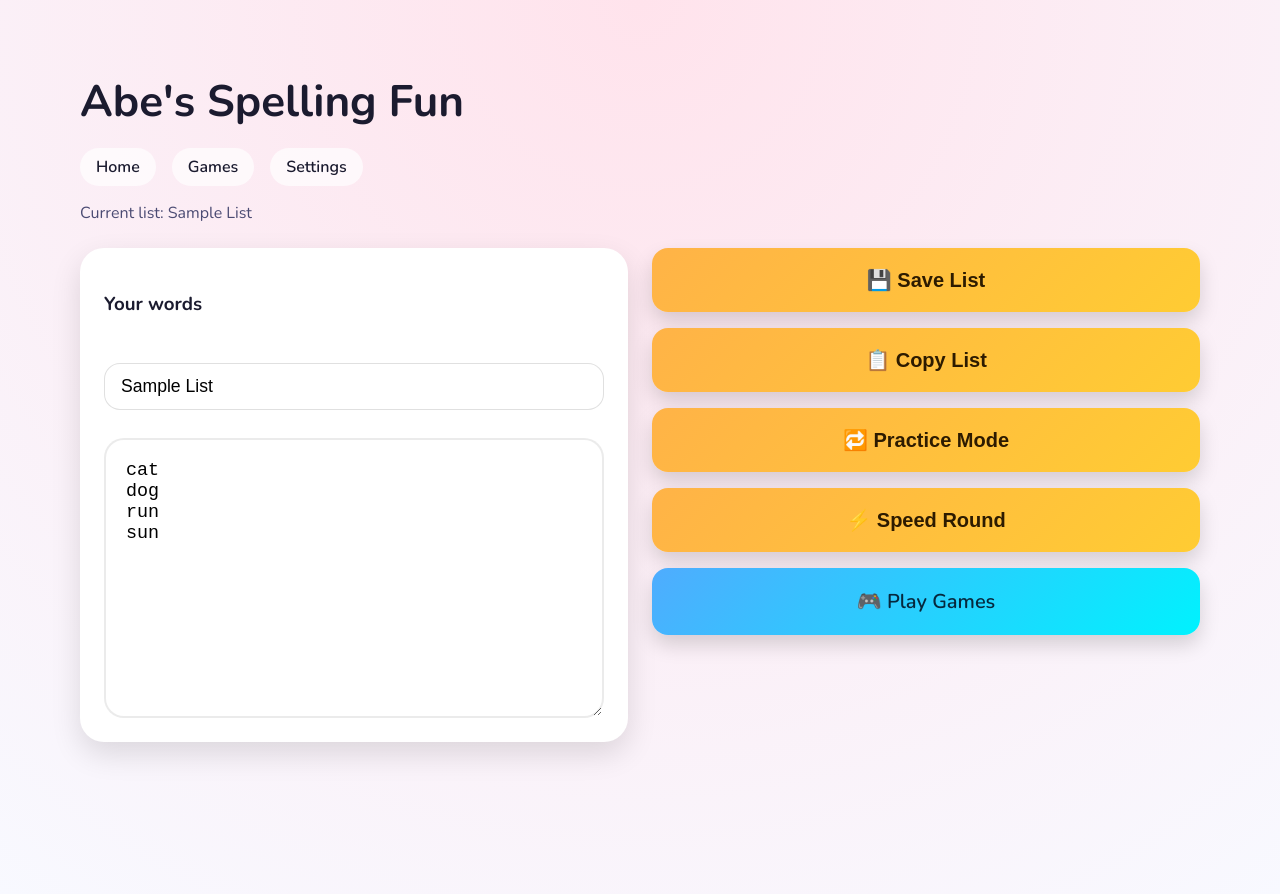
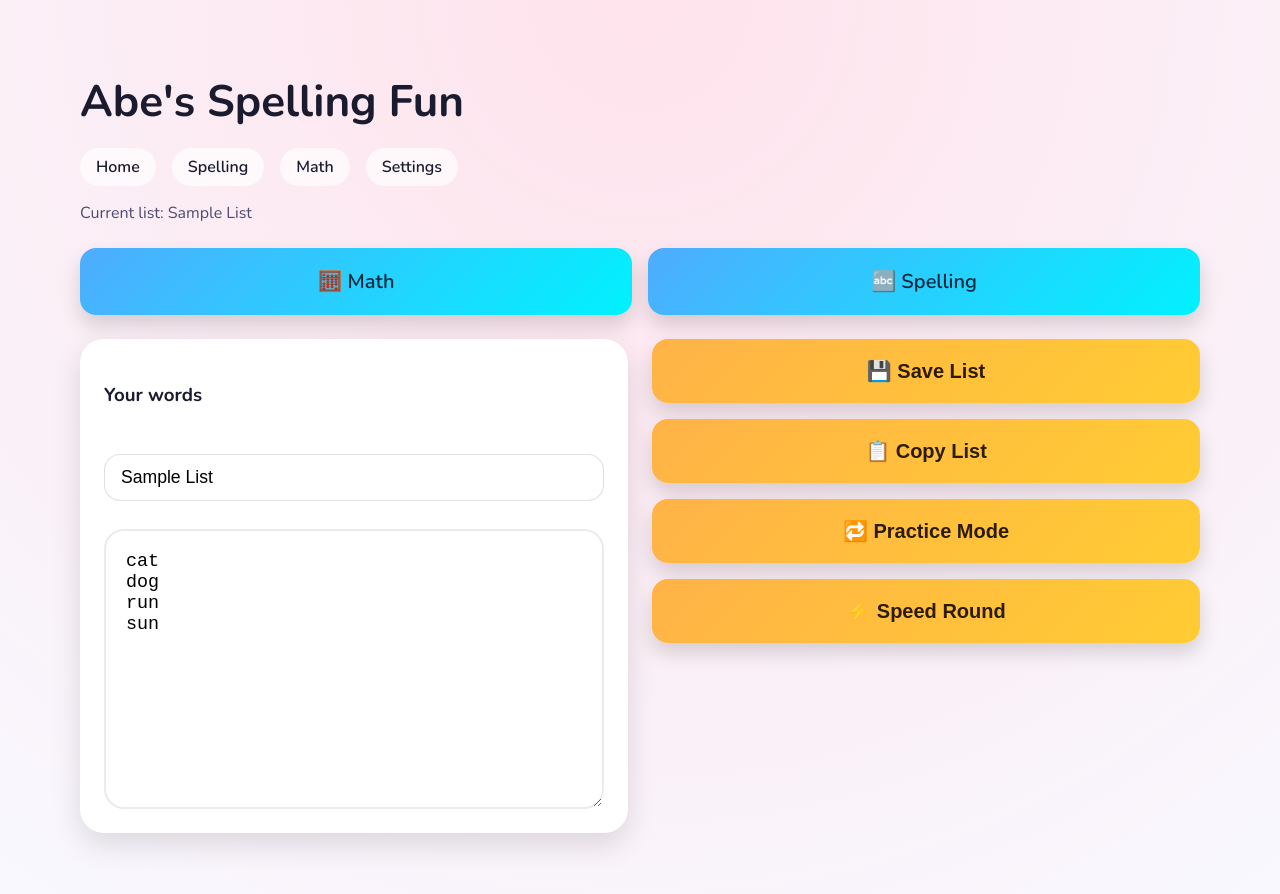
Before and after one commit to Arkist5/AbesSpellingFun, a React (Vite) app: page / in a window 1280 px wide. Shown: the top 894 px of the page. Built offline with nearby package versions, Linux system fonts and the light colour scheme.

Commit message:
feat(nav): split games into Math/Spelling, add Flash Cards placeholder, update routes

```diff
--- /dev/null
+++ b/src/pages/FlashCardsPlaceholder.tsx
@@ -0,0 +1,13 @@
+import { Layout } from '../ui/Layout';
+
+export function FlashCardsPlaceholder() {
+  return (
+    <Layout>
+      <div style={{ display: 'flex', flexDirection: 'column', gap: '0.75rem' }}>
+        <h1>Flash Cards</h1>
+        <p>Coming soon</p>
+        {/* TODO: Implement math flash card practice mode */}
+      </div>
+    </Layout>
+  );
+}
--- /dev/null
+++ b/src/pages/MathPage.tsx
@@ -0,0 +1,40 @@
+import { ReactNode } from 'react';
+import { Layout } from '../ui/Layout';
+import { Link } from '../router';
+
+type NavTileProps = {
+  to: string;
+  title: string;
+  description?: ReactNode;
+};
+
+function NavTile({ to, title, description }: NavTileProps) {
+  return (
+    <Link to={to} aria-label={title} className="BigButton-link">
+      <div style={{ width: '100%', textAlign: 'left' }}>
+        <h2 style={{ margin: '0 0 0.5rem' }}>{title}</h2>
+        {description}
+      </div>
+    </Link>
+  );
+}
+
+export function MathPage() {
+  return (
+    <Layout>
+      <div style={{ display: 'flex', flexDirection: 'column', gap: '1.5rem' }}>
+        <header>
+          <h1>Math</h1>
+          <p>Explore new math practice modes designed for quick skills sessions.</p>
+        </header>
+        <div style={{ display: 'grid', gap: '1rem', gridTemplateColumns: 'repeat(auto-fit, minmax(220px, 1fr))' }}>
+          <NavTile
+            to="/math/flash-cards"
+            title="Flash Cards"
+            description={<p style={{ margin: 0 }}>Practice with quick math flash cards (coming soon)</p>}
+          />
+        </div>
+      </div>
+    </Layout>
+  );
+}
--- /dev/null
+++ b/src/pages/SpellingPage.tsx
@@ -0,0 +1,16 @@
+import { Layout } from '../ui/Layout';
+import { GameSelect } from '../ui/GameSelect';
+
+export function SpellingPage() {
+  return (
+    <Layout>
+      <div className="GameWrapper" style={{ display: 'flex', flexDirection: 'column', gap: '1.5rem' }}>
+        <header>
+          <h1>Spelling Games</h1>
+          <p>Choose a game below to practice your spelling list.</p>
+        </header>
+        <GameSelect />
+      </div>
+    </Layout>
+  );
+}
--- a/src/ui/Home.tsx
+++ b/src/ui/Home.tsx
@@ -67,7 +67,26 @@ export function Home() {
   };
 
   return (
-    <div>
+    <div style={{ display: 'flex', flexDirection: 'column', gap: '1.5rem' }}>
+      <div
+        style={{
+          display: 'flex',
+          flexWrap: 'wrap',
+          gap: '1rem',
+          justifyContent: 'center'
+        }}
+      >
+        <div style={{ flex: '1 1 160px', minWidth: '160px' }}>
+          <Link to="/math" className="BigButton-link">
+            🧮 Math
+          </Link>
+        </div>
+        <div style={{ flex: '1 1 160px', minWidth: '160px' }}>
+          <Link to="/spelling" className="BigButton-link">
+            🔤 Spelling
+          </Link>
+        </div>
+      </div>
       <form className="Home-grid" onSubmit={handleSubmit}>
         <Card
           title="Your words"
@@ -108,9 +127,6 @@ export function Home() {
           <BigButton type="button" onClick={() => handleComingSoon('Speed Round')}>
             ⚡ Speed Round
           </BigButton>
-          <Link to="/games" className="BigButton-link">
-            🎮 Play Games
-          </Link>
         </div>
       </form>
       {toasts.map((toast) => (
--- a/src/ui/Layout.tsx
+++ b/src/ui/Layout.tsx
@@ -24,7 +24,8 @@ export function Layout({ children }: LayoutProps) {
         <h1>Abe's Spelling Fun</h1>
         <nav>
           <Link to="/">Home</Link>
-          <Link to="/games">Games</Link>
+          <Link to="/spelling">Spelling</Link>
+          <Link to="/math">Math</Link>
           <Link to="/settings">Settings</Link>
         </nav>
         {listName && <span className="AppShell-list">Current list: {listName}</span>}
```
Also changed, not shown: src/main.tsx (+7 -2 lines).
